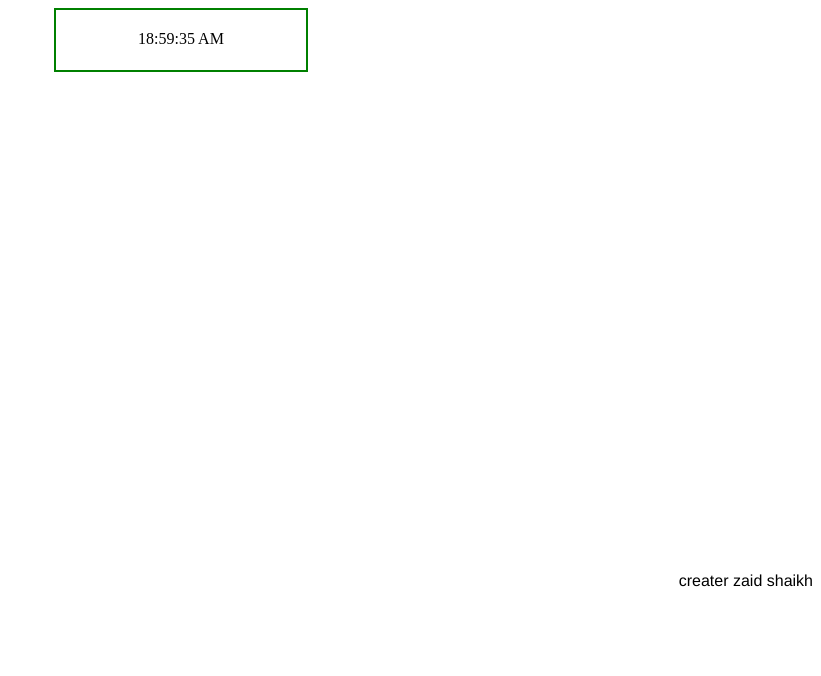
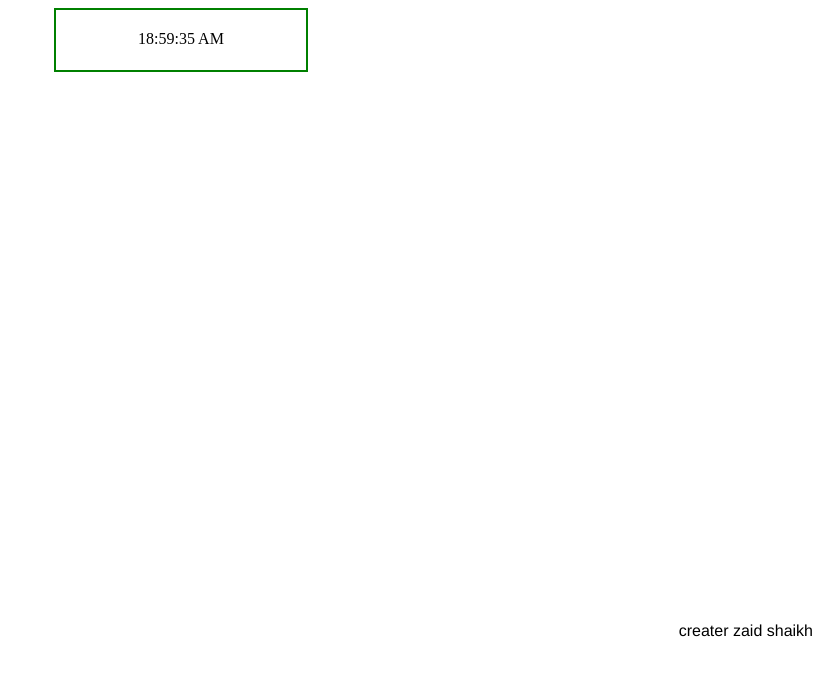
Before and after one commit to zaid6751/Clock, a plain HTML site: page index.html in a window 1280 px wide. Shown: the whole page, without its empty margins (459-1280 px from the left). Drawn offline with Linux system fonts and the light colour scheme.

Commit message:
Update index.html

```diff
--- a/index.html
+++ b/index.html
@@ -19,7 +19,7 @@
           font-weight: 500;
           font-family:'Franklin Gothic Medium', 'Arial Narrow', Arial, sans-serif;
           text-align: end;
-          margin-top: 500px;
+          margin-top: 550px;
         }
     </style>
 </head>
```
